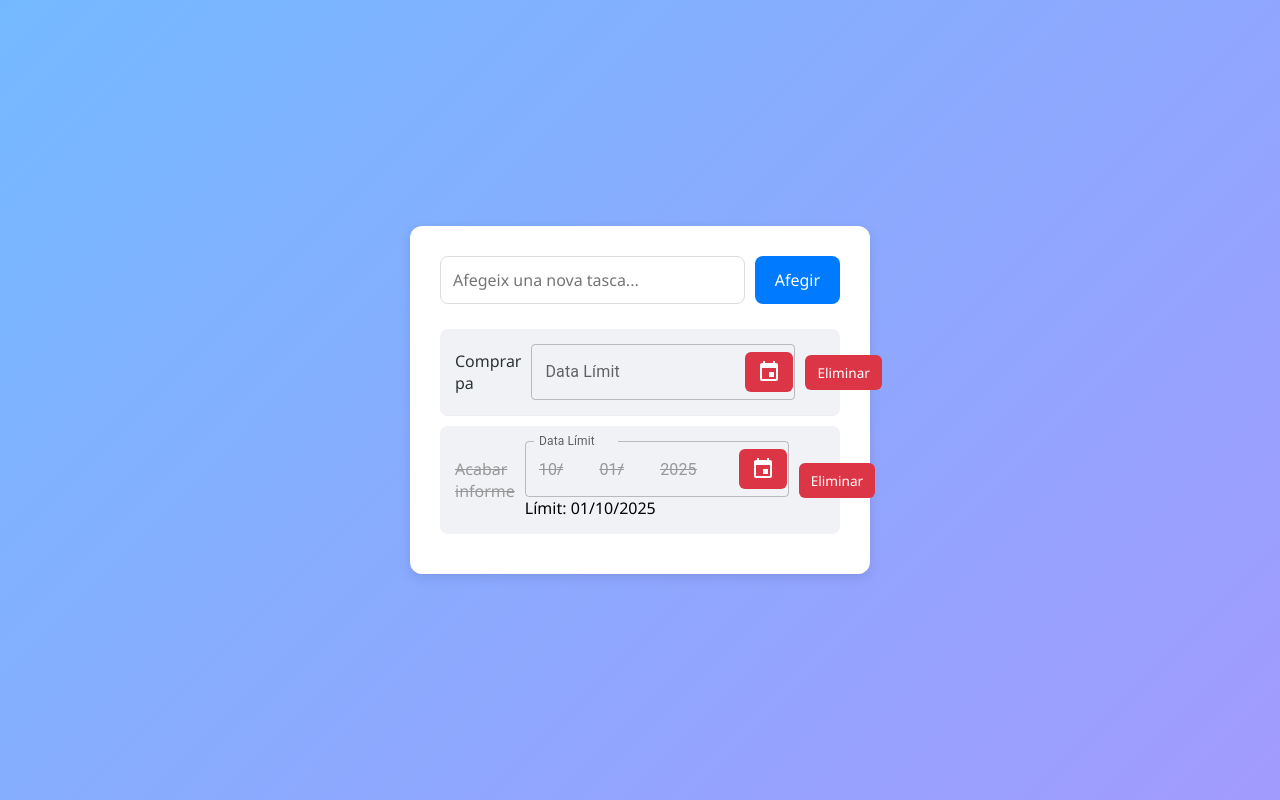
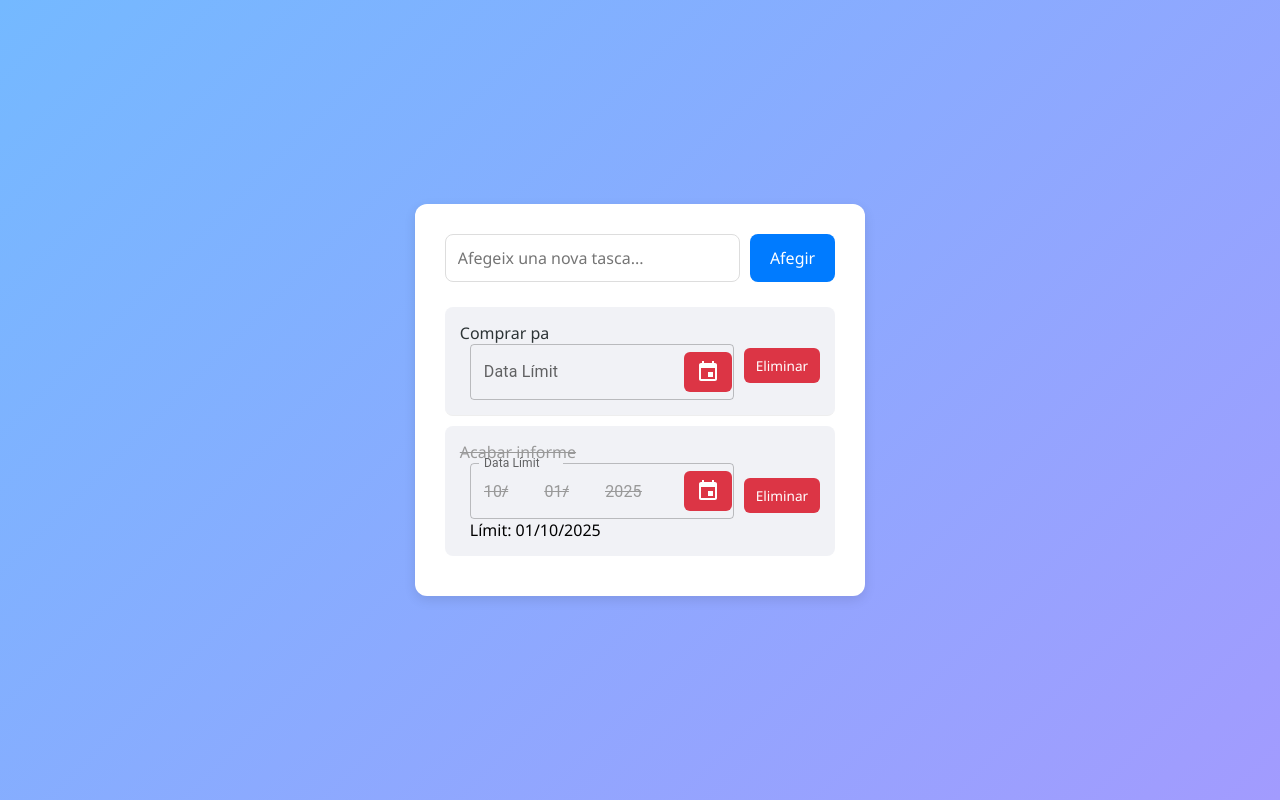
Before and after one commit to Ignasi1/to-do-list, a React (Create React App) app: page / in a window 1280 px wide. Built offline with nearby package versions, Linux system fonts and the light colour scheme.

Commit message:
css update

```diff
--- a/src/App.css
+++ b/src/App.css
@@ -73,10 +73,12 @@ h1 {
   align-items: center;
   padding: 15px;
   border-bottom: 1px solid #eee;
+
 }
 
 .task-list li:last-child {
   border-bottom: none;
+
 }
 
 .task-list li span {
@@ -98,6 +100,7 @@ h1 {
   cursor: pointer;
   margin-left: 10px;
   transition: background-color 0.2s;
+
 }
 
 .task-list li button:hover {
--- a/src/components/TaskItem.js
+++ b/src/components/TaskItem.js
@@ -1,21 +1,27 @@
 import React from 'react';
 import TaskDueDate from './TaskDueDate'; // Importem el component de data
 
-const TaskItem = ({ task, onToggleComplete, onDeleteTask, onUpdateTaskDate }) => { // Rep la nova prop
+const TaskItem = ({ task, onToggleComplete, onDeleteTask, onUpdateTaskDate }) => {
   return (
     <li key={task.id} className={task.completed ? 'completed' : ''}>
+      {/* Bloque de contenido (texto + fecha) */}
+      <div className="task-content">
         <span onClick={() => onToggleComplete(task.id)}>
           {task.text}
         </span>
 
-      {/* Integració del component de data */}
+        {/* Selector de data */}
         <TaskDueDate
           taskId={task.id}
           dueDate={task.dueDate}
           onUpdateTaskDate={onUpdateTaskDate}
         />
+      </div>
 
+      {/* Acciones en una fila separada (fuera del “slot” del DatePicker) */}
+      <div className="task-actions" style={{ marginTop: 8 }}>
         <button onClick={() => onDeleteTask(task.id)}>Eliminar</button>
+      </div>
     </li>
   );
 };
```
Lines whose indentation alone changed are shown as unchanged.
